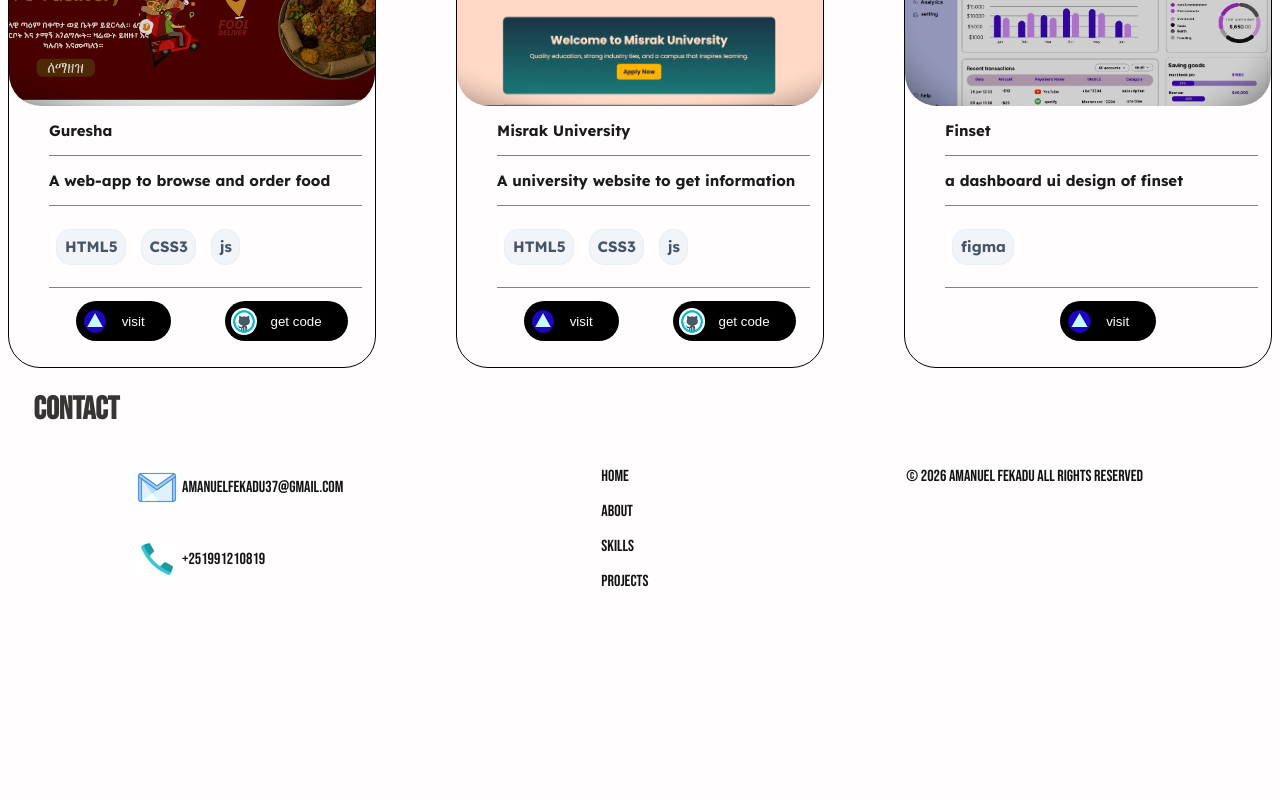
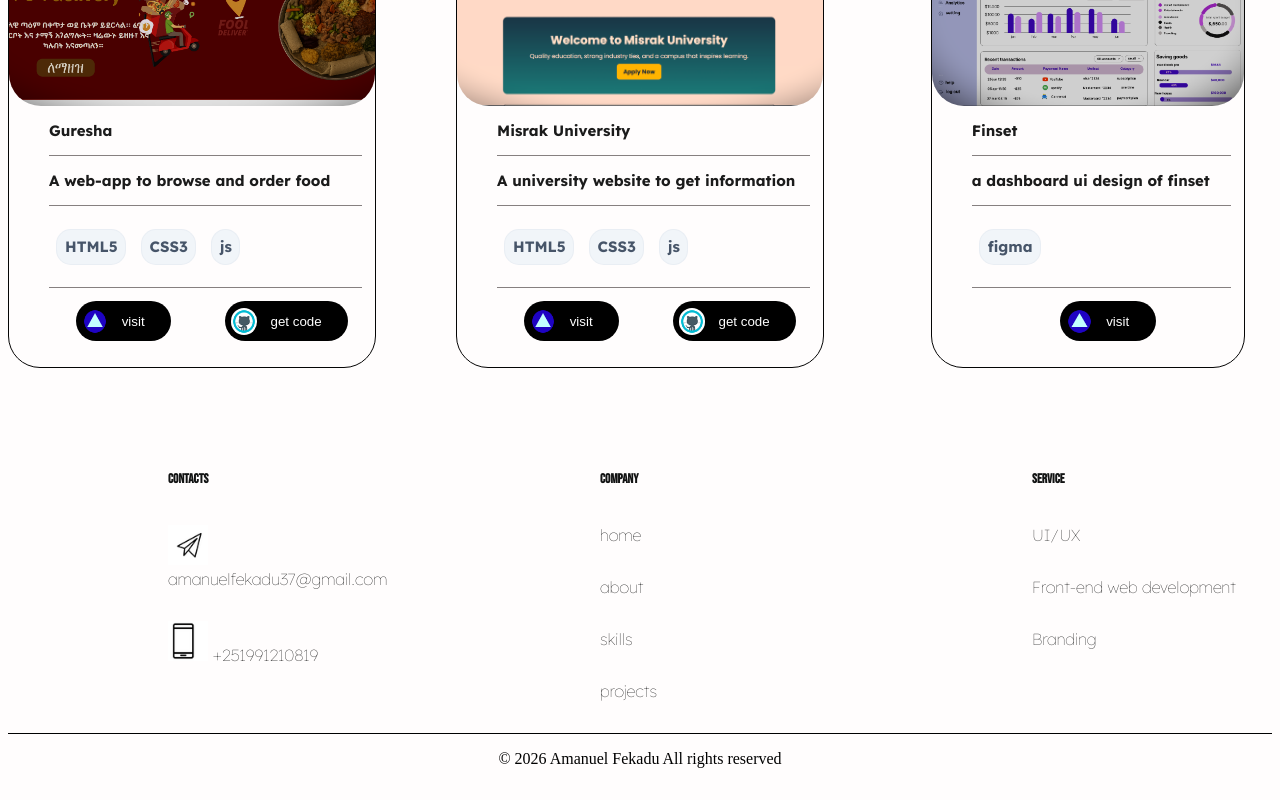
Before and after one commit to 674gra/Nexus, a React (Vite) app in the folder vite-project/: page / in a window 1280 px wide. Shown: the part 1935-2735 px from the top of the page. Before the commit the page ends 2550 px from the top, so only its background shows below. Built offline with nearby package versions, Linux system fonts and the light colour scheme.

Commit message:
marings and footer

```diff
--- a/vite-project/src/components/Footer.jsx
+++ b/vite-project/src/components/Footer.jsx
@@ -1,28 +1,35 @@
 import React from 'react'
-import ic from '../assets/gmail.gif'
-import ph from '../assets/phone.gif'
+import ic from '/fly.gif'
+import ph from '/ph.gif'
 import styles from '../styles/Contact.module.css'
 function Footer() {
   return (
     <>
-        <h1 className={styles.h1}>CONTACT</h1>
         <div className={styles.container} id='footer'>
 
             <div className={styles.div}>
-            <p><img src={ic}></img> <span>amanuelfekadu37@gmail.com</span></p>
-            <p><img src={ph} alt="" /> <span>+251991210819</span></p>
+                <h5>CONTACTS</h5>
+                <p><img src={ic}></img> <span>amanuelfekadu37@gmail.com</span></p>
+                <p><img src={ph} alt="" /> <span>+251991210819</span></p>
             </div>
-            <div>
+            <div className={styles.div}>
+                <h5>COMPANY</h5>
                 <p>home</p>
                 <p>about</p>
                 <p>skills</p>
                 <p>projects</p>
             </div>
+            <div className={styles.div}>
+                <h5>SERVICE</h5>
+                <p>UI/UX</p>
+                <p>Front-end web development</p>
+                <p>Branding</p>
+            </div>
 
-            <div>
-                <p>&copy; 2026 Amanuel Fekadu All rights reserved</p>
-            </div>
+
         </div>
+                <p  className={styles.p}>&copy; 2026 Amanuel Fekadu All rights reserved</p>
+
         </>
   )
 }
--- a/vite-project/src/styles/Contact.module.css
+++ b/vite-project/src/styles/Contact.module.css
@@ -3,30 +3,45 @@
 
 .container{
    color: rgb(18, 19, 19);
-    display: flex;
-    justify-content: space-around;
+
     font-family: "Bebas Neue";
+    margin: 0 auto;
+    display: grid;
+    grid-template-columns: repeat(auto-fit,minmax(300px,1fr));
+    gap: 2em;
+    align-items: start;
+
+
 
 }
 
-.h1{
+.container h5{
     font-family: "Bebas Neue";
 
-    border-bottom: 1px solid white;
-    border-bottom-left-radius: 2rem;
-        color: rgb(55, 52, 52);
-     margin-left: 0.8em;
+
 }
 .div{
     display: flex;
     flex-direction: column;
+    margin-top: 5em;
+    margin-left: 10em;
+
 }
 .div img{
     width: 40px;
 
 }
 .div p{
-    display: flex;
-    align-items: center;
-    gap: 5px;
+
+    font-family: 'Lexend';
+
+    font-variation-settings: 'wght' 200;
+    font-weight: 100;
 }
+
+
+.p{
+    border-top: 1px solid black;
+    text-align: center;
+    padding: 1em;
+}
--- a/vite-project/src/styles/ProjectsCard.module.css
+++ b/vite-project/src/styles/ProjectsCard.module.css
@@ -14,6 +14,7 @@
     font-size:0.8em;
     font-variation-settings: 'wght' 300;
     font-weight: 300;
+    margin: auto;
 }
 
 .container:hover{
```
Also changed, not shown: vite-project/public/fly.gif (added), vite-project/public/ph.gif (added).
